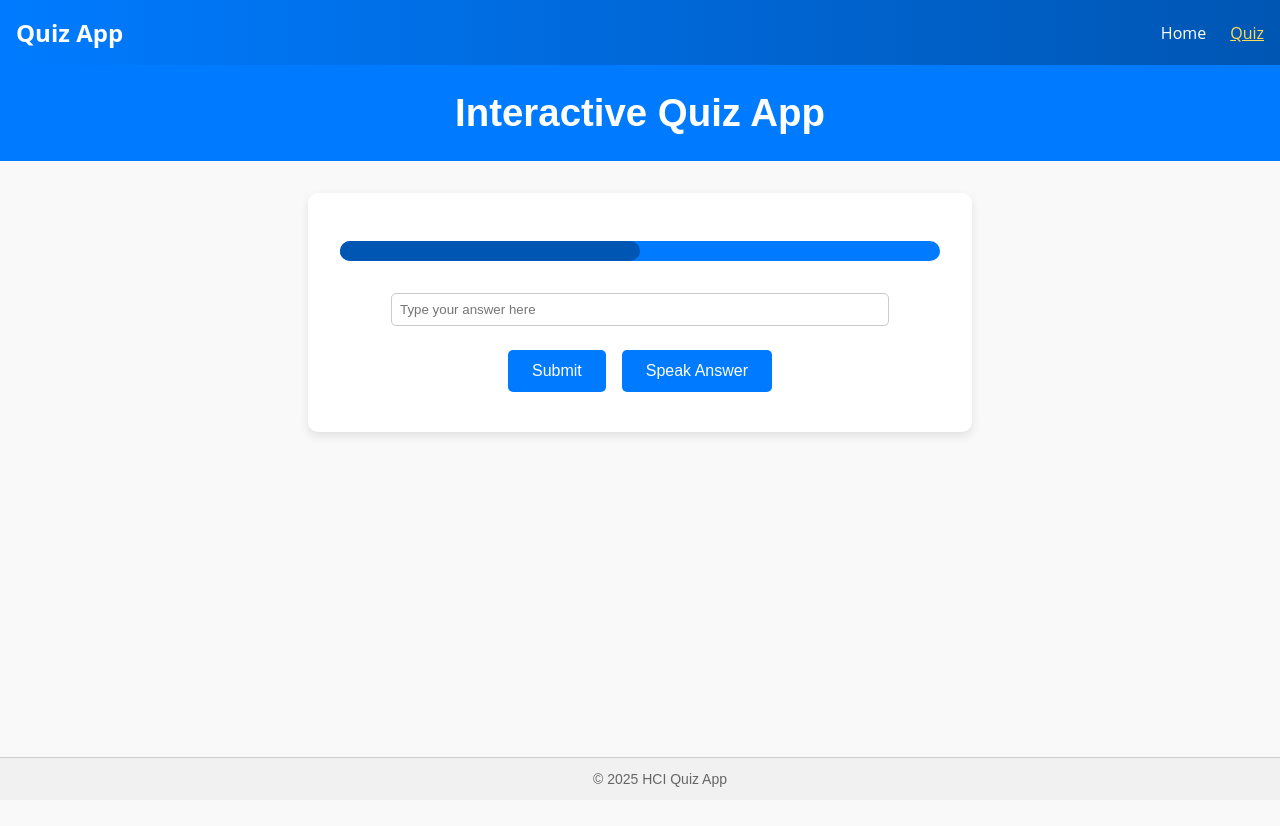
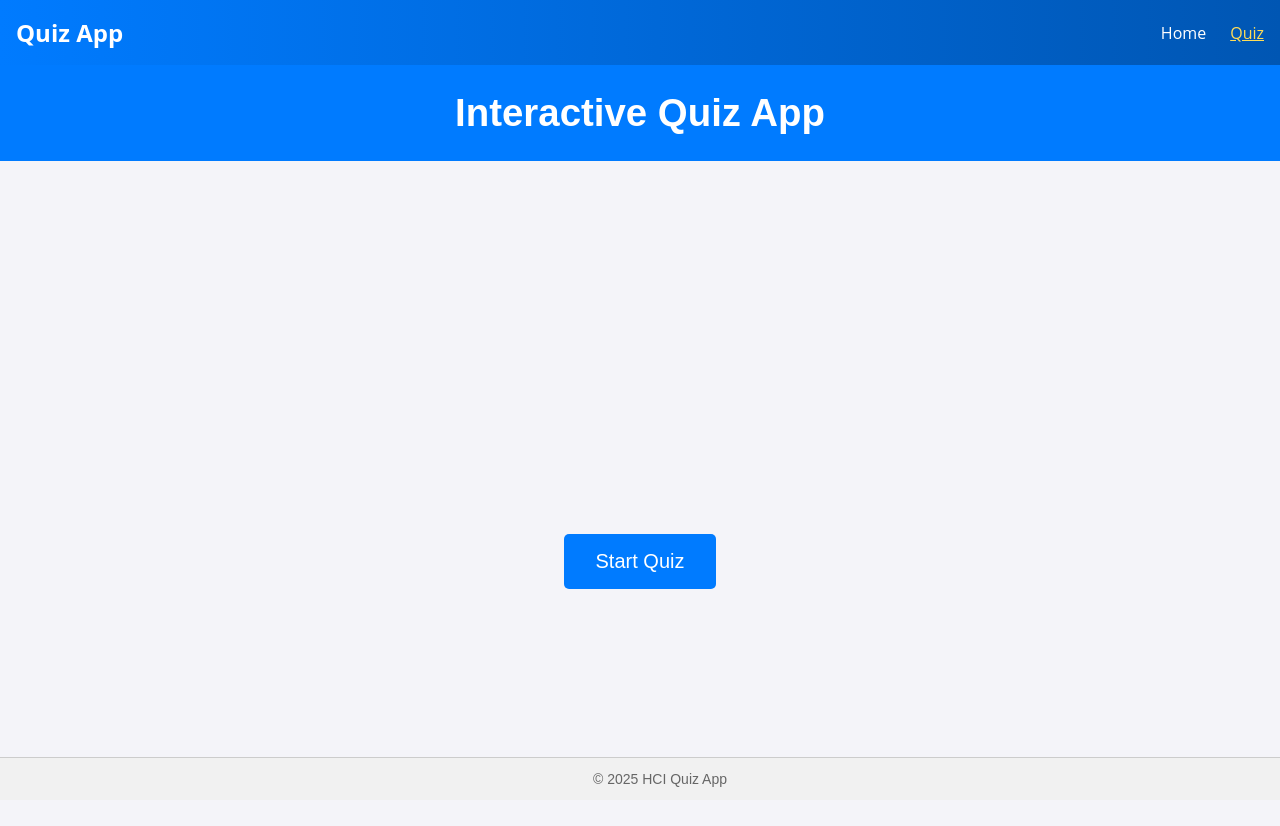
Before and after one commit to SgtGraf/hci-quiz-and-learn, an Angular app in the folder my-angular-app/: page /quiz in a window 1280 px wide. Shown: the top 826 px of the page. Before the commit the page ends 800 px from the top, so only its background shows below. Built offline with nearby package versions, Linux system fonts and the light colour scheme; no server answers.

Commit message:
implement start quiz state and change the state that tts is being triggered

```diff
--- a/my-angular-app/src/app/quiz/quiz.component.css
+++ b/my-angular-app/src/app/quiz/quiz.component.css
@@ -1,3 +1,26 @@
+.start-container {
+  display: flex;
+  justify-content: center;
+  align-items: center;
+  height: 100vh;
+  background-color: #f4f4f9;
+}
+
+.start-container button {
+  padding: 1rem 2rem;
+  font-size: 1.25rem;
+  border: none;
+  border-radius: 5px;
+  background-color: #007bff;
+  color: white;
+  cursor: pointer;
+  transition: background-color 0.3s ease;
+}
+
+.start-container button:hover {
+  background-color: #0056b3;
+}
+
 /* General body styling */
 body {
   font-family: 'Open Sans', sans-serif;
--- a/my-angular-app/src/app/quiz/quiz.component.html
+++ b/my-angular-app/src/app/quiz/quiz.component.html
@@ -2,6 +2,13 @@
   <h1>Interactive Quiz App</h1>
 </header>
 
+<!-- Start Quiz Button -->
+<div *ngIf="!started" class="start-container">
+  <button (click)="startQuiz()">Start Quiz</button>
+</div>
+
+<!-- Quiz Content -->
+<div *ngIf="started">
   <div class="quiz-container">
     <div class="progress-bar">
       <div
@@ -22,3 +29,5 @@
       <button (click)="submitAnswer()">Submit</button>
       <button (click)="startSpeechRecognition()">Speak Answer</button>
     </div>
+  </div>
+</div>
--- a/my-angular-app/src/app/quiz/quiz.component.ts
+++ b/my-angular-app/src/app/quiz/quiz.component.ts
@@ -8,6 +8,7 @@ import { NgIf } from '@angular/common';
   standalone: true,
   imports: [
     FormsModule,
+    NgIf
     ],
   templateUrl: './quiz.component.html',
   styleUrls: ['./quiz.component.css'],
@@ -29,37 +30,51 @@ export class QuizComponent {
     this.loadQuestions();
   }
 
+  started = false;
+
   loadQuestions() {
-    this.http.get<{ question: string; answer: string }[]>('http://127.0.0.1:7990/api/question_answers').subscribe({
+    this.http
+      .get<{ question: string; answer: string }[]>(
+        'http://127.0.0.1:7990/api/question_answers'
+      )
+      .subscribe({
         next: (data) => {
           try {
-                console.log("Raw JSON Data:", data);
+            console.log('Raw JSON Data:', data);
 
             if (!Array.isArray(data) || data.length === 0) {
-                    throw new Error("No valid questions received.");
+              throw new Error('No valid questions received.');
             }
 
-                this.questions = data.map(item => item.question.trim());
-                this.correctAnswers = data.map(item => item.answer.trim());
+            this.questions = data.map((item) => item.question.trim());
+            this.correctAnswers = data.map((item) => item.answer.trim());
             this.totalQuestions = this.questions.length;
 
             if (this.totalQuestions > 0) {
               this.currentQuestion = this.questions[0];
               this.correctAnswer = this.correctAnswers[0];
-                    this.triggerTTS(); // Automatically play the first question
             } else {
-                    alert("No questions available.");
+              alert('No questions available.');
             }
           } catch (error) {
-                console.error("Error parsing JSON data:", error);
-                alert("Failed to parse questions. Please contact support.");
+            console.error('Error parsing JSON data:', error);
+            alert('Failed to parse questions. Please contact support.');
           }
         },
         error: (error) => {
-            console.error("Error fetching questions:", error);
-            alert("Failed to load questions. Please try again.");
+          console.error('Error fetching questions:', error);
+          alert('Failed to load questions. Please try again.');
         },
       });
+  }
+
+  startQuiz() {
+    this.started = true;
+
+    // Play the first question audio only after the quiz starts
+    if (this.currentQuestion) {
+      this.triggerTTS();
+    }
   }
 
   triggerTTS() {
```
Lines whose indentation alone changed are shown as unchanged.
